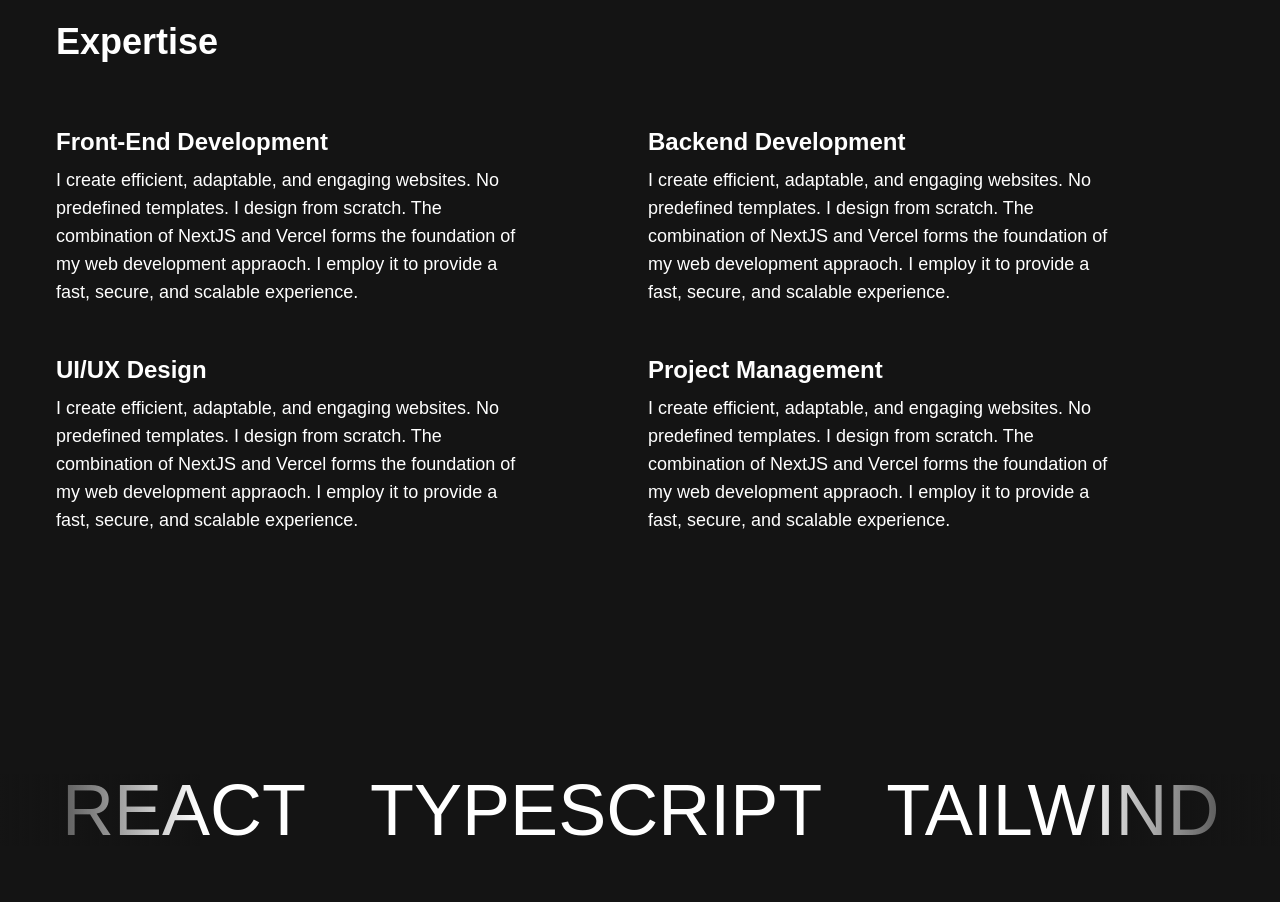
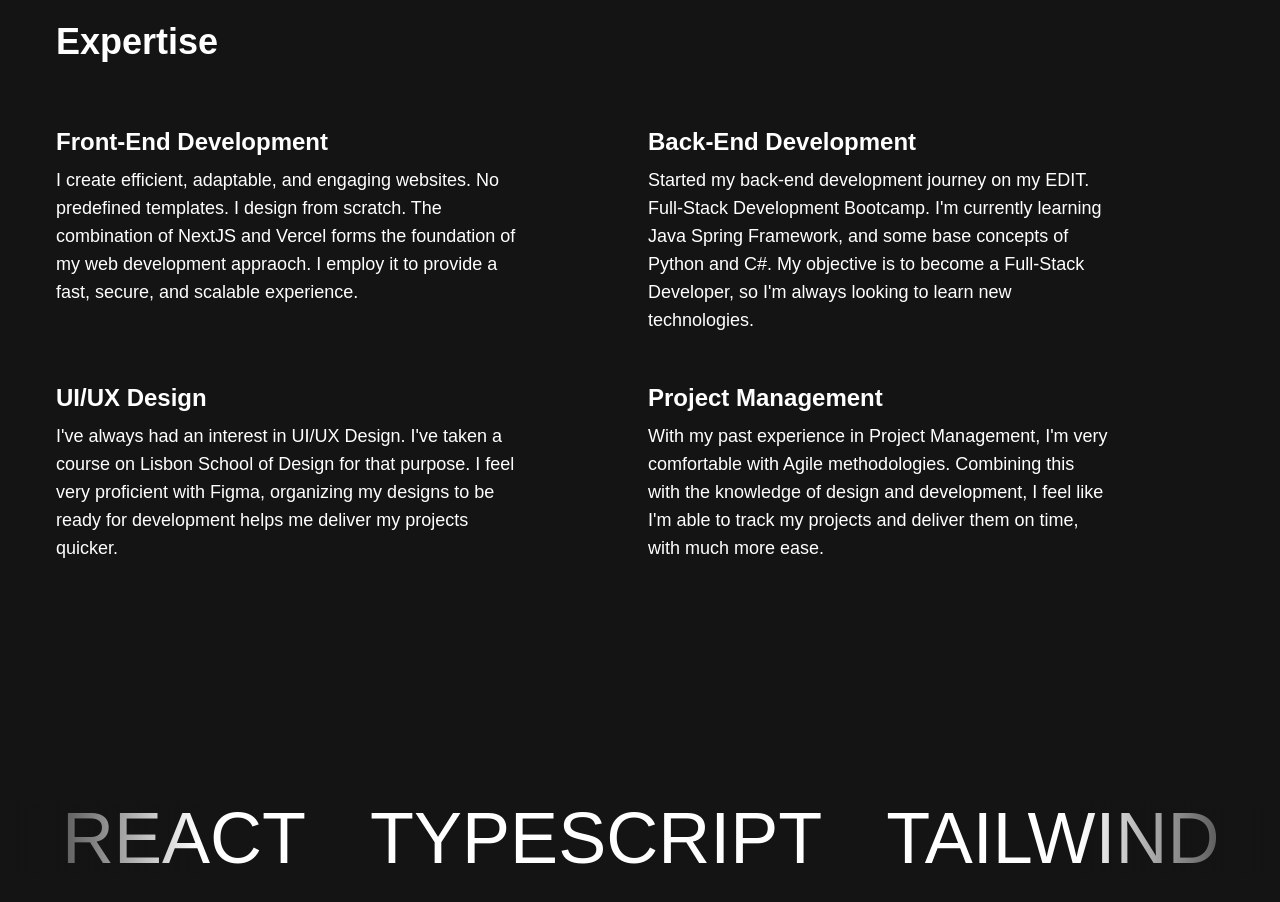
Before and after one commit to joaopbs98/portfolio-main, a Next.js app: page / in a window 1280 px wide. Shown: the part 1860-2762 px from the top of the page. Built offline with nearby package versions, Linux system fonts and the light colour scheme; what tailwindcss-animated would draw is missing.

Commit message:
Minor change: Text correction

```diff
--- a/constants/index.ts
+++ b/constants/index.ts
@@ -106,19 +106,19 @@ export const ExpertiseInfos: ExpertiseInfo[] = [
       "I create efficient, adaptable, and engaging websites. No predefined templates. I design from scratch. The combination of NextJS and Vercel forms the foundation of my web development appraoch. I employ it to provide a fast, secure, and scalable experience.",
   },
   {
-    title: "Backend Development",
+    title: "Back-End Development",
     description:
-      "I create efficient, adaptable, and engaging websites. No predefined templates. I design from scratch. The combination of NextJS and Vercel forms the foundation of my web development appraoch. I employ it to provide a fast, secure, and scalable experience.",
+      "Started my back-end development journey on my EDIT. Full-Stack Development Bootcamp. I'm currently learning Java Spring Framework, and some base concepts of Python and C#. My objective is to become a Full-Stack Developer, so I'm always looking to learn new technologies.",
   },
   {
     title: "UI/UX Design",
     description:
-      "I create efficient, adaptable, and engaging websites. No predefined templates. I design from scratch. The combination of NextJS and Vercel forms the foundation of my web development appraoch. I employ it to provide a fast, secure, and scalable experience.",
+      "I've always had an interest in UI/UX Design. I've taken a course on Lisbon School of Design for that purpose. I feel very proficient with Figma, organizing my designs to be ready for development helps me deliver my projects quicker.",
   },
   {
     title: "Project Management",
     description:
-      "I create efficient, adaptable, and engaging websites. No predefined templates. I design from scratch. The combination of NextJS and Vercel forms the foundation of my web development appraoch. I employ it to provide a fast, secure, and scalable experience.",
+      "With my past experience in Project Management, I'm very comfortable with Agile methodologies. Combining this with the knowledge of design and development, I feel like I'm able to track my projects and deliver them on time, with much more ease.",
   },
 ];
 
```
